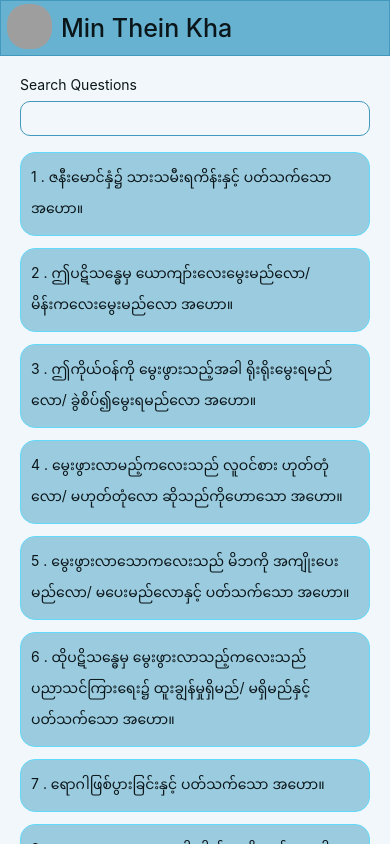
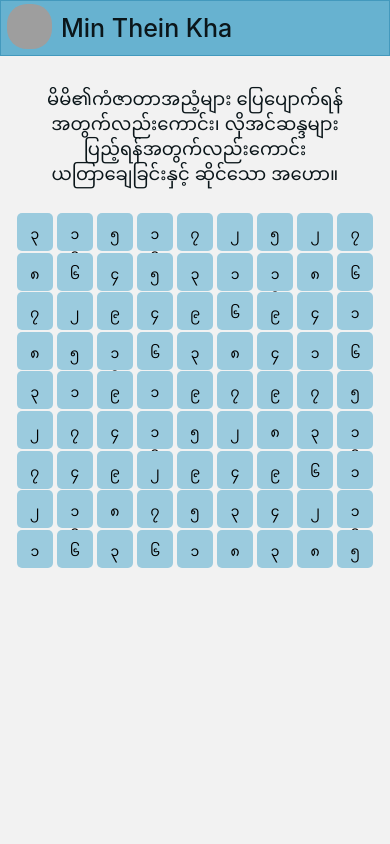
Before and after one commit to LinThitHtwe/MinThienKha_ReactNative, a React Native app: screen /PickNumber in a window 390 px wide. Built offline with nearby package versions, Linux system fonts and the light colour scheme; grey boxes are pictures that could not be loaded.

Commit message:
added grid formation

```diff
--- a/App.tsx
+++ b/App.tsx
@@ -15,6 +15,7 @@ import Home2 from './screen/Home2';
 import {NavigationContainer} from '@react-navigation/native';
 import {createNativeStackNavigator} from '@react-navigation/native-stack';
 import CustomHeader from './components/CustomHeader';
+import PickNumber from './screen/PickNumber';
 
 const Stack = createNativeStackNavigator();
 function App(): JSX.Element {
@@ -27,7 +28,7 @@ function App(): JSX.Element {
           gestureEnabled: true,
         }}>
         <Stack.Screen name="Home" component={Home} />
-        <Stack.Screen name="Home2" component={Home2} />
+        <Stack.Screen name="PickNumber" component={PickNumber} />
       </Stack.Navigator>
     </NavigationContainer>
   );
--- a/components/QuestionCard.tsx
+++ b/components/QuestionCard.tsx
@@ -12,7 +12,7 @@ const QuestionCard = ({
   return (
     <TouchableOpacity
       style={styles.card}
-      onPress={() => navigation.navigate('Home2')}>
+      onPress={() => navigation.navigate('PickNumber')}>
       <Text style={styles.cardText}>
         {questionNo} . {questionName}
       </Text>
--- /dev/null
+++ b/data/numberList.js
@@ -0,0 +1,83 @@
+export const numberList = [
+  '၃',
+  '၁၀',
+  '၅',
+  '၁၀',
+  '၇',
+  '၂',
+  '၅',
+  '၂',
+  '၇',
+  '၈',
+  '၆',
+  '၄',
+  '၅',
+  '၃',
+  '၁',
+  '၁၀',
+  '၈',
+  '၆',
+  '၇',
+  '၂',
+  '၉',
+  '၄',
+  '၉',
+  '၆',
+  '၉',
+  '၄',
+  '၁',
+  '၈',
+  '၅',
+  '၁၀',
+  '၆',
+  '၃',
+  '၈',
+  '၄',
+  '၁',
+  '၆',
+  '၃',
+  '၁',
+  '၉',
+  '၁',
+  '၉',
+  '၇',
+  '၉',
+  '၇',
+  '၅',
+  '၂',
+  '၇',
+  '၄',
+  '၁၀',
+  '၅',
+  '၂',
+  '၈',
+  '၃',
+  '၁၀',
+  '၇',
+  '၄',
+  '၉',
+  '၂',
+  '၉',
+  '၄',
+  '၉',
+  '၆',
+  '၁',
+  '၂',
+  '၁၀',
+  '၈',
+  '၇',
+  '၅',
+  '၃',
+  '၄',
+  '၂',
+  '၁၀',
+  '၁',
+  '၆',
+  '၃',
+  '၆',
+  '၁',
+  '၈',
+  '၃',
+  '၈',
+  '၅',
+];
--- a/screen/Home.tsx
+++ b/screen/Home.tsx
@@ -14,7 +14,6 @@ const Home = ({navigation}: {navigation: any}): JSX.Element => {
     <ScrollView style={styles.mainContainer}>
       <Text style={styles.searchInputLable}>Search Questions</Text>
       <TextInput style={styles.searchInput} />
-      {/* <Button title="Home2" onPress={() => navigation.navigate('Home2')} /> */}
       {questions.map(question => (
         <QuestionCard
           key={question.questionNo}
--- /dev/null
+++ b/screen/PickNumber.tsx
@@ -0,0 +1,60 @@
+import {Text, View, StyleSheet, TouchableOpacity} from 'react-native';
+import {numberList} from '../data/numberList';
+
+const PickNumber = (): JSX.Element => {
+  return (
+    <View style={styles.mainContainer}>
+      <Text style={styles.questionText}>
+        မိမိ၏ကံဇာတာအညံ့များ ပြေပျောက်ရန်အတွက်လည်းကောင်း၊ လိုအင်ဆန္ဒများ
+        ပြည့်ရန်အတွက်လည်းကောင်း ယတြာချေခြင်းနှင့် ဆိုင်သော အဟော။
+      </Text>
+      <View style={styles.numberPickBoxContainer}>
+        {numberList.map((number, index) => (
+          <TouchableOpacity key={index} style={styles.gridItem}>
+            <Text style={styles.numberBlock}>{number}</Text>
+          </TouchableOpacity>
+        ))}
+      </View>
+    </View>
+  );
+};
+
+const styles = StyleSheet.create({
+  mainContainer: {
+    padding: 10,
+    flexDirection: 'column',
+    alignItems: 'center',
+    height: '100%',
+  },
+
+  questionText: {
+    textAlign: 'center',
+    color: '#0B161A',
+    width: '80%',
+    lineHeight: 25,
+    fontSize: 18,
+    marginVertical: 20,
+  },
+
+  numberPickBoxContainer: {
+    flexDirection: 'row',
+    flexWrap: 'wrap',
+    justifyContent: 'space-between',
+    padding: 5,
+  },
+  gridItem: {
+    width: '11%',
+    padding: 2,
+    aspectRatio: 1,
+  },
+  numberBlock: {
+    backgroundColor: '#9BCBDE',
+    padding: 10,
+    textAlign: 'center',
+    fontSize: 14,
+    borderRadius: 5,
+    height: 38,
+  },
+});
+
+export default PickNumber;
```
